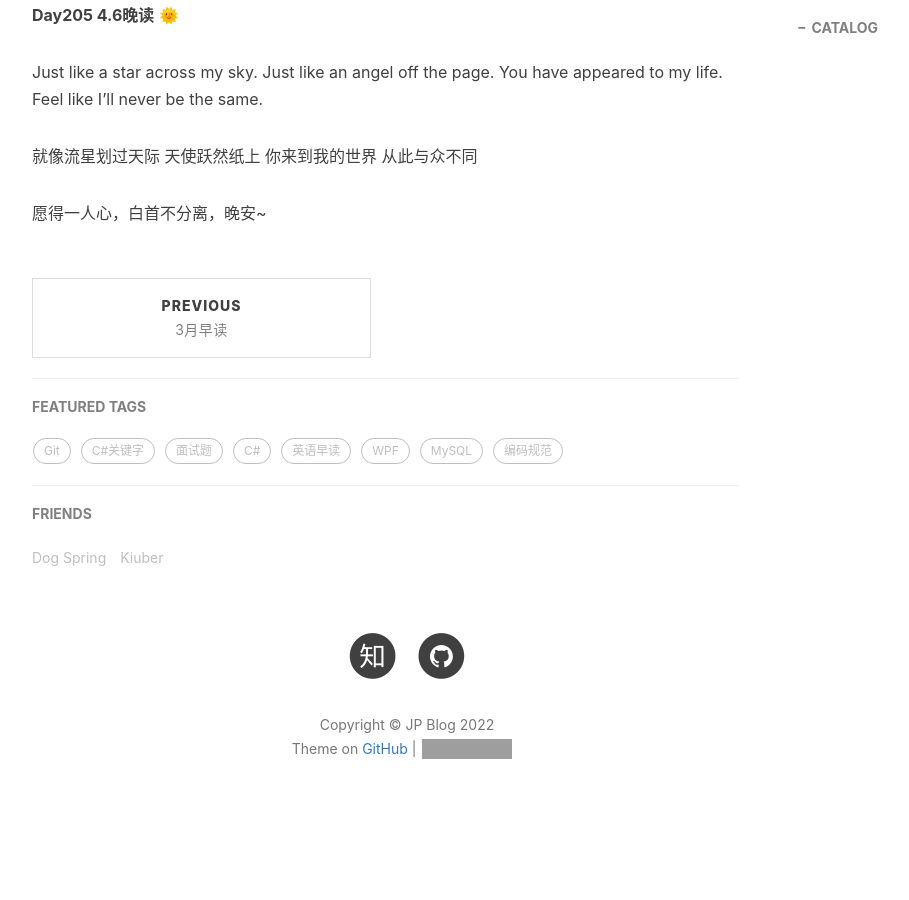
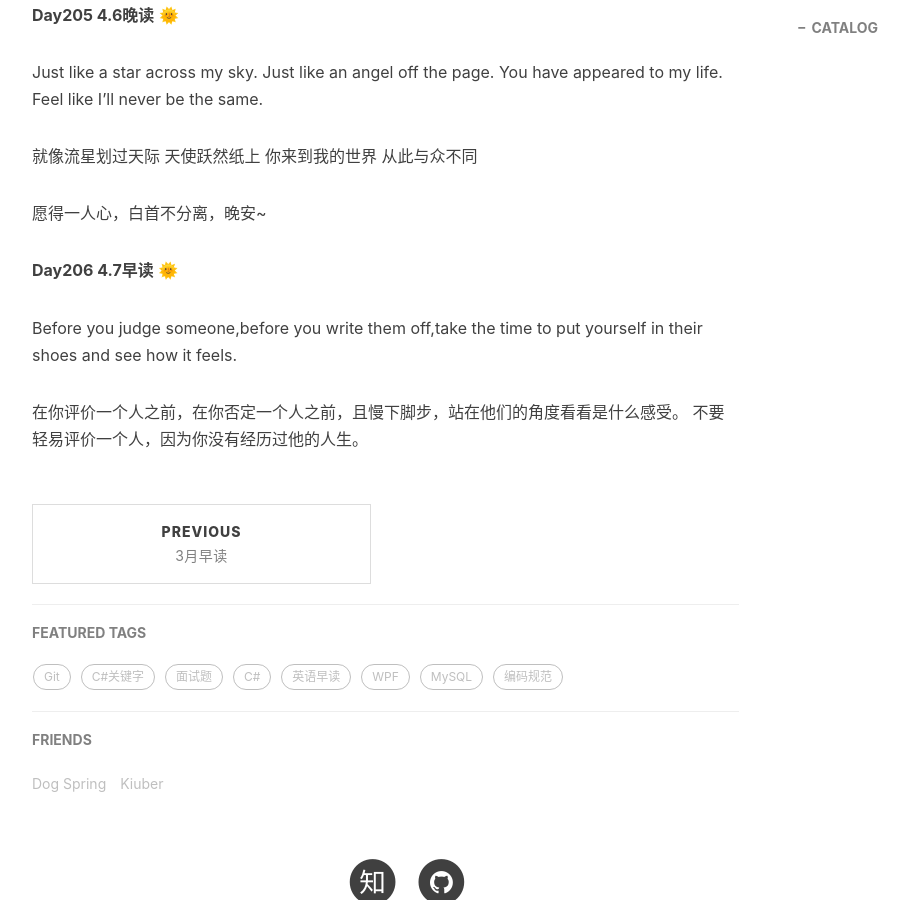
Before and after one commit to hongjiapeng/hongjiapeng.github.io, a Jekyll site: the page built from _posts/2022-04-05-morning reading in april.md, in a window 1280 px wide and 900 px high, scrolled down 1579 px. Shown: the whole window, without its empty margins (233-1142 px from the left). Built offline with Jekyll 4.4.1, drawn with Linux system fonts in a browser that asks for light colours; nearby versions of some CDN libraries; comment, search, counter and statistics services are not loaded; before the commit the page ends 2432 px from its top, so only the background shows below that; grey boxes are pictures that could not be loaded.

Commit message:
add blog

```diff
--- a/_posts/2022-04-05-morning reading in april.md
+++ b/_posts/2022-04-05-morning reading in april.md
@@ -60,3 +60,10 @@ Feel like I'll never be the same.
 从此与众不同
 
 愿得一人心，白首不分离，晚安~
+
+**Day206 4.7早读** 🌞
+
+Before you judge someone,before you write them off,take the time to put yourself in their shoes and see how it feels.
+
+在你评价一个人之前，在你否定一个人之前，且慢下脚步，站在他们的角度看看是什么感受。
+不要轻易评价一个人，因为你没有经历过他的人生。
```
